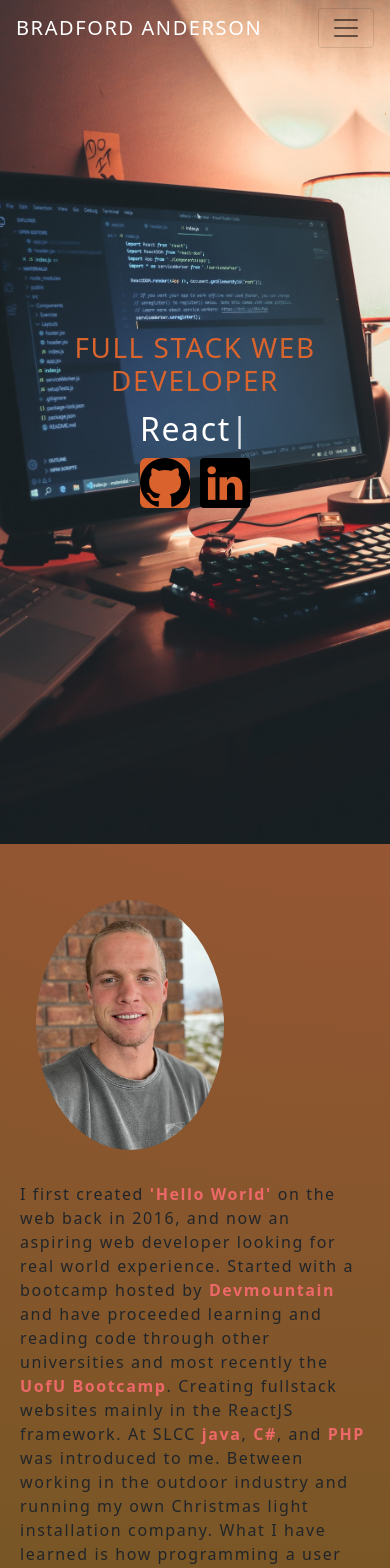
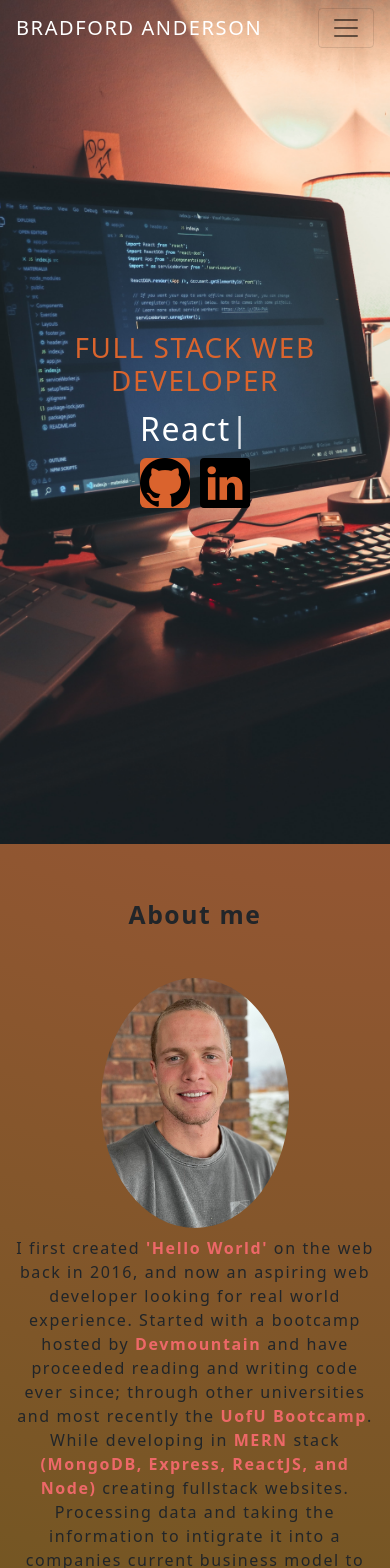
Before and after one commit to banderson19/portfolio, a React (Create React App) app: page / in a window 390 px wide. Shown: the top 1568 px of the page. Built offline with nearby package versions, Linux system fonts and the light colour scheme; some icons are missing.

Commit message:
deploying

```diff
--- a/src/App.css
+++ b/src/App.css
@@ -54,8 +54,10 @@ body {
 }
 
 .navbar.active {
+  margin-bottom: 100px;
   transition: 0.5s ease ;
   background-color: #37383a;
+  position: fixed;
 }
 
 .navbar-brand-top {
@@ -83,6 +85,28 @@ text-decoration: none;
 
 /* -------- ABOUT PAGE -------- */
 
+.profilePic {
+  display: flex;
+  justify-items: center;
+}
+
+@media (max-width:  1200px) {
+  .profilePic {
+    justify-content: center;
+  }
+}
+@media (max-width: 990px) {
+  .aboutContent{
+    display: flex;
+    flex-direction: column;
+  }
+}
+
+@media (max-width: 420px) {
+  .profilePic {
+    justify-content: center;
+  }
+}
 
 /* -------- CONTACT PAGE -------- */
 
--- a/src/components/About/about.jsx
+++ b/src/components/About/about.jsx
@@ -5,23 +5,25 @@ import profilePic from '../../assets/images/IMG_0014.jpg';
 function About() {
     return (
         <section id="about" className="container mt-3 pt-3">
-            <div className="row justify-content-md-center">
-                <div className="col col-lg-2 m-4">
+            <h2 className="h1-responsive font-weight-bold text-center my-4">About me</h2>
+            <div className="row justify-content-md-center aboutContent">
+                <div className="col col-lg-2 mt-4 profilePic">
                     <img
                     src={profilePic}
                     alt="about-me"
-                    className="justify-content-md-center"
+                    className="ali"
                     style ={{"border-radius": "50%", "height": "250px"}}
                     />
                 </div>
-                <div className="col col-lg-6 m-2">
+                <div className="col col-lg-6 mt-2 text-center ">
                     <p>
                         I first created <span style={{color: "#ed6868", fontWeight: "bold"}}>'Hello World'</span> on the web back in 2016, and now an aspiring web developer looking for real world experience.
-                        Started with a bootcamp hosted by <span style={{color: "#ed6868", fontWeight: "bold"}}>Devmountain</span> and have proceeded learning and reading code through other universities and most recently the <span style={{color: "#ed6868", fontWeight: "bold"}}>UofU Bootcamp</span>.
-                        Creating fullstack websites mainly in the ReactJS framework. At SLCC <span style={{color: "#ed6868", fontWeight: "bold"}}>java</span>, <span style={{color: "#ed6868", fontWeight: "bold"}}>C#</span>, and <span style={{color: "#ed6868", fontWeight: "bold"}}>PHP</span> was introduced to me. Between working in the outdoor industry
-                        and running my own Christmas light installation company. What I have learned is how programming a user friendly application to help run businesses is
-                        what I am passionate about. Processing data and taking the information to intigrate it into a companies current business model to help generate revenue and
-                        give a better experience to their clients and customers. While developing in <span style={{color: "#ed6868", fontWeight: "bold"}}>MERN</span> stack <span style={{color: "#ed6868", fontWeight: "bold"}}>(MongoDB, Express, ReactJS, and Node)</span> Passionate about coding and business, I am finding my niche to combine both as I move forward into my career.
+                        Started with a bootcamp hosted by <span style={{color: "#ed6868", fontWeight: "bold"}}>Devmountain</span> and have proceeded reading and writing code ever since; through
+                        other universities and most recently the <span style={{color: "#ed6868", fontWeight: "bold"}}>UofU Bootcamp</span>.
+                        While developing in <span style={{color: "#ed6868", fontWeight: "bold"}}>MERN</span> stack <span style={{color: "#ed6868", fontWeight: "bold"}}>(MongoDB,
+                        Express, ReactJS, and Node)</span> creating fullstack websites. Processing data and taking the information to intigrate it into a companies current business model
+                        to help generate revenue and give a better experience to their clients and customers is what I am passionate about.
+                        I am finding my niche to combine both as I move forward into my career.
                         My goal is the same the companies goals: to reach the final result that is <span style={{color: "#ed6868", fontWeight: "bold"}}>beyond satisfactory</span>.
                     </p>
                 </div>
--- a/src/components/Nav/nav.jsx
+++ b/src/components/Nav/nav.jsx
@@ -25,7 +25,7 @@ const Nav = () => {
             <div className="collapse navbar-collapse" id="navbarSupportedContent">
                 <ul className="navbar-nav ml-auto">
                     <li className="nav-item">
-                        <a className="nav-link" href="#about">About</a>
+                        <a className="nav-link" href="#about">About me</a>
                     </li>
                     <li className="nav-item">
                         <a className="nav-link" href="#contact">Contact</a>
```
Also changed, not shown: 27 other files (tests, documents, lock files or other folders).
